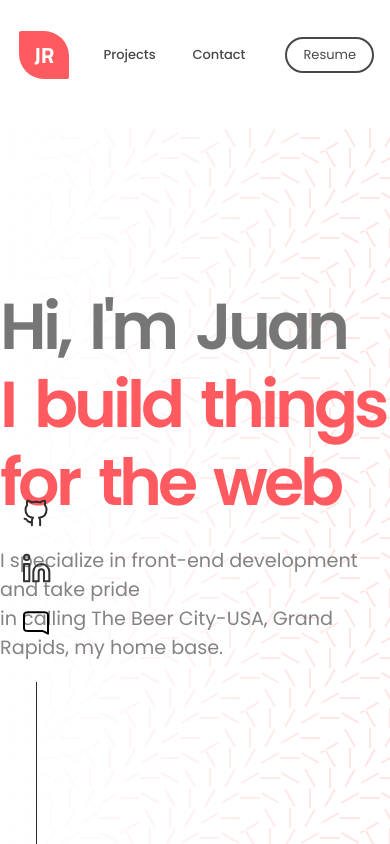
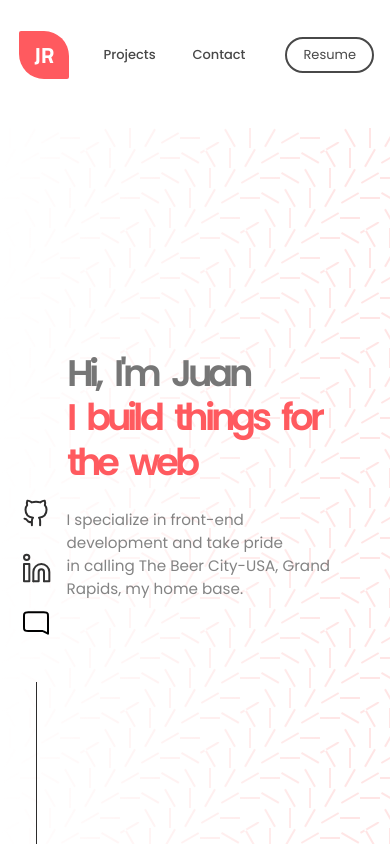
Before and after one commit to JD-R0driguez/react-play-ground, a React (Vite) app in the folder home-page/: page / in a window 390 px wide. Shown: the top 844 px of the page. Built offline with nearby package versions, Linux system fonts and the light colour scheme.

Commit message:
Added media query to Hero and TextAnimavion component

```diff
--- a/home-page/src/components/Hero.css
+++ b/home-page/src/components/Hero.css
@@ -30,8 +30,7 @@
     display: flex;
     justify-content: flex-start;
     align-items: center;
-    flex-wrap: wrap;
-    min-width: 60%;
+    min-width: 50%;
     height: 90%;
 }
 
@@ -43,3 +42,29 @@
     animation-delay: 2s;
     animation-duration: 1s;
 }
+
+
+@media only screen and (max-width: 1100px) {
+    .text-container{
+        width: 70%;
+        margin-left: 3rem;
+    }
+}
+
+
+@media only screen and (max-width: 768px) {
+    .text-container{
+        margin-left: 1rem;
+    }
+    .hero-small{
+        font-size: 1.1rem;
+    }
+}
+
+
+@media only screen and (max-width: 650px) {
+    .hero-small{
+        font-size: 0.95rem;
+    }
+
+}
--- a/home-page/src/components/TextAnimation.css
+++ b/home-page/src/components/TextAnimation.css
@@ -21,3 +21,29 @@
 .theme-2{
   color:#FF5A5F;
 }
+
+@media only screen and (max-width: 1100px) {
+  .text-animation{
+      font-size: 59px;
+  }
+}
+
+
+@media only screen and (max-width: 968px) {
+  .text-animation{
+      font-size: 52px;
+  }
+}
+
+
+@media only screen and (max-width: 850px) {
+  .text-animation{
+      font-size: 47px;
+  }
+}
+
+@media only screen and (max-width: 740px) {
+  .text-animation{
+      font-size: 37px;
+  }
+}
```
